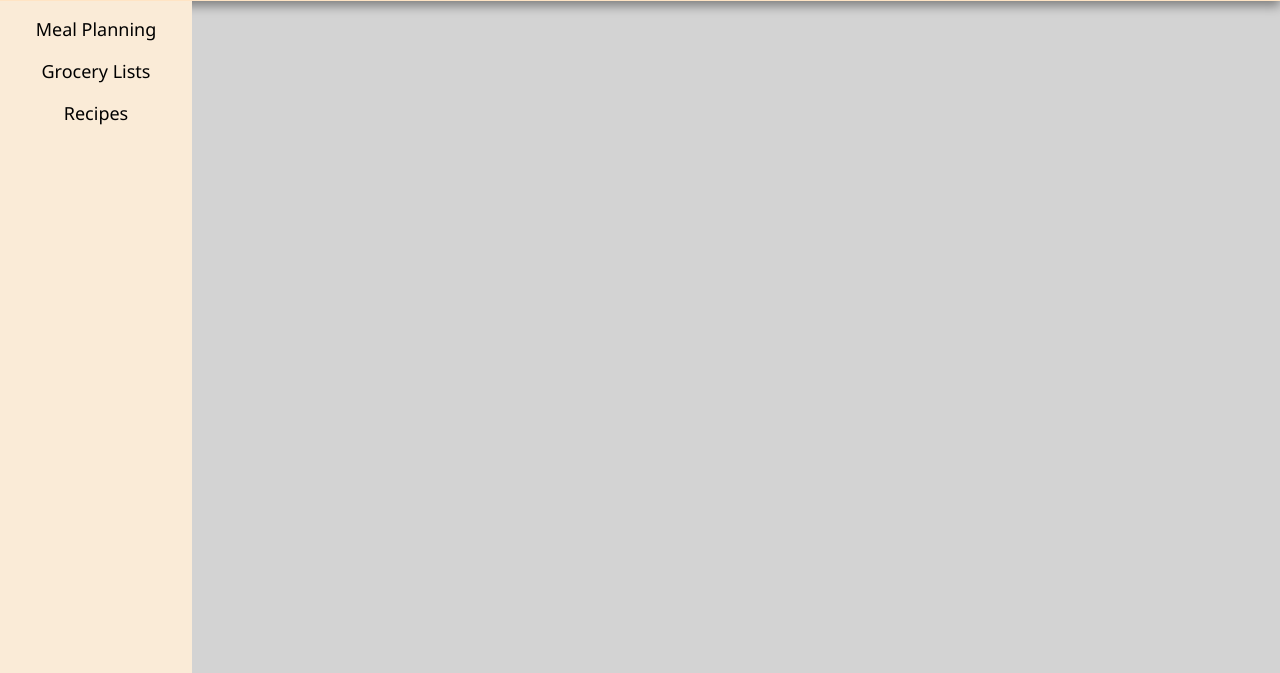
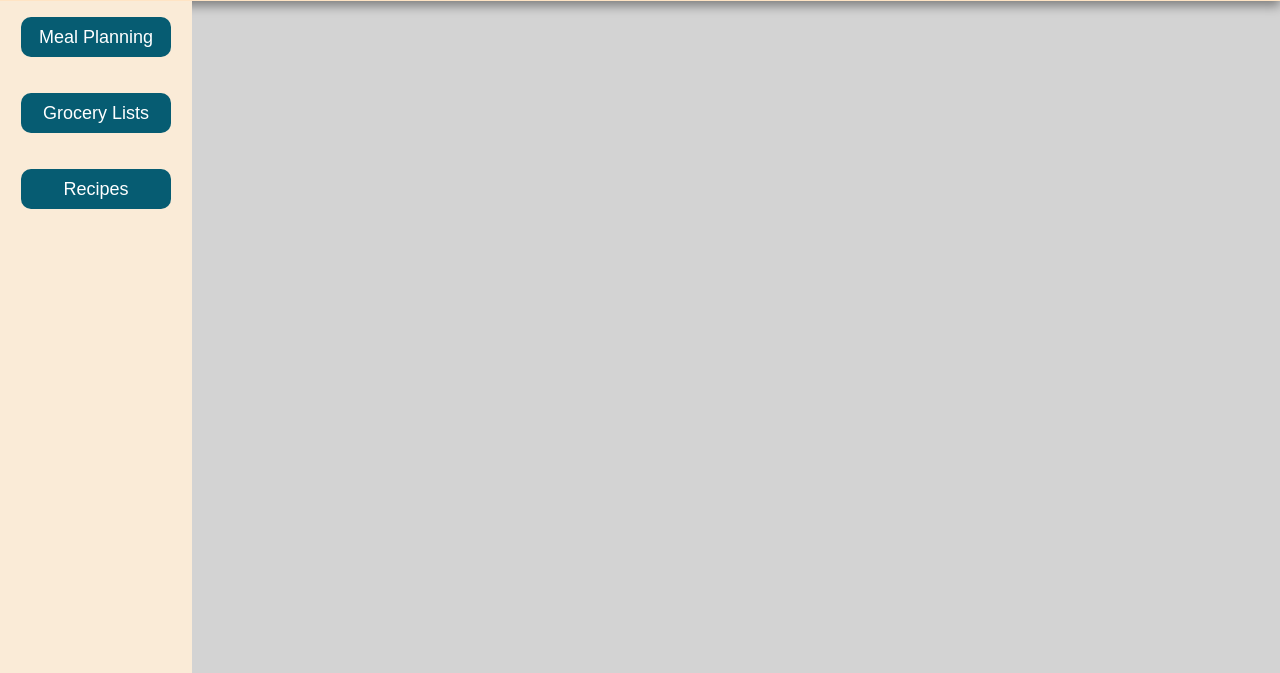
Before and after one commit to mbisch11/full-stack-mini-app, a website: page frontend/dashboard.html in a window 1280 px wide. Shown: the part 127-800 px from the top of the page. Drawn offline with Linux system fonts and the light colour scheme.

Commit message:
Added hmtl sections

```diff
--- a/frontend/dashboard.html
+++ b/frontend/dashboard.html
@@ -17,9 +17,12 @@
         </div>
         <div id="dashBody">
             <div id="sidebar">
-                <p id="sidebarText">Meal Planning</p>
-                <p id="sidebarText">Grocery Lists</p>
-                <p id="sidebarText">Recipes</p>
+                    <a href="mealplanning.html"><button>Meal Planning</button></a>
+                    </br></br>
+                    <a href="grocerylists.html"><button>Grocery Lists</button></a>
+                    </br></br>
+                    <a href="recipes.html"><button>Recipes</button></a>
+                    </br></br>
             </div>
 
         </div>
--- a/frontend/style.css
+++ b/frontend/style.css
@@ -60,6 +60,18 @@ body{
     align-items: center;
     gap: 10%;
 }
+
+button {
+      width: 150px;
+      height: 40px;
+      font-size: 18px;
+      border: none;
+      border-radius: 10px;
+      background-color: #065c72;
+      color: white;
+      cursor: pointer;
+    }
+
 #headerBttn{
     box-shadow: 0px 1.5px 2px rgba(0, 0, 0, 0.3);
     background-color: darkgrey;
```
